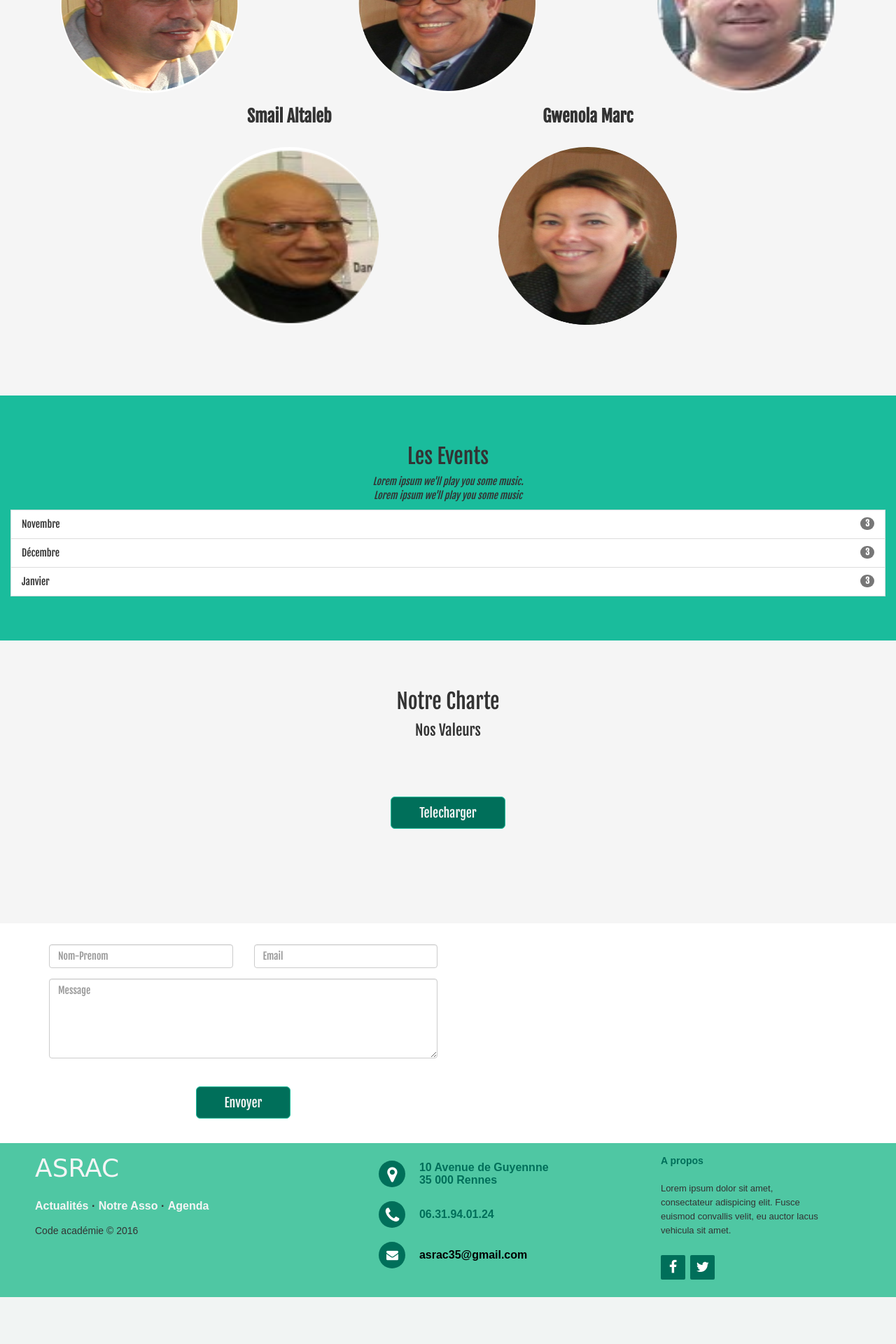
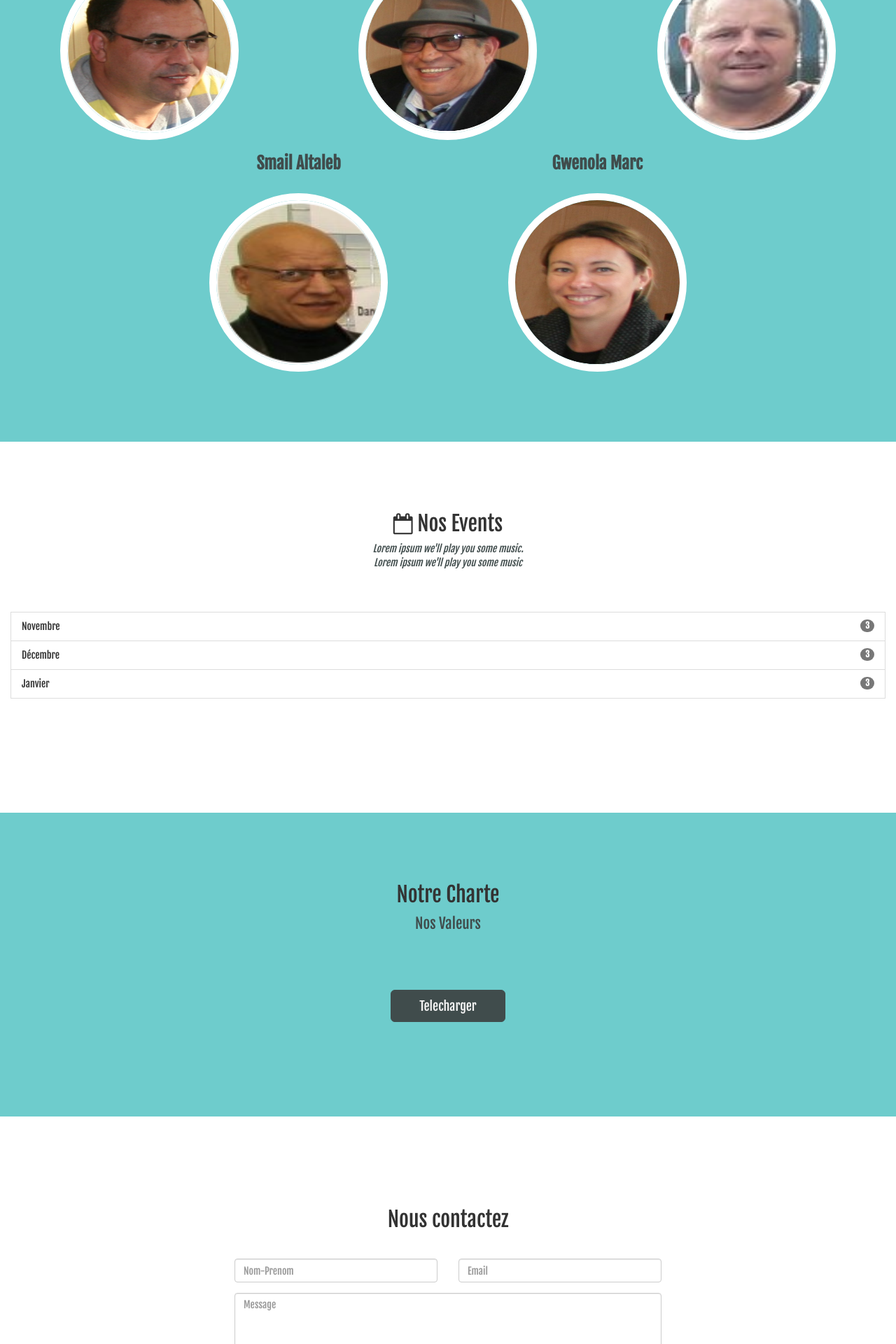
Before and after one commit to ghaffar35/Asrac-, a PHP site: template views/index.html.twig in a window 1280 px wide. Shown: the part 1520-3440 px from the top of the page at 70% size. Before the commit the page ends 3373 px from the top, so only its background shows below. Run offline with PHP 8.4, Linux system fonts and the light colour scheme; the template is opened without the code that fills it, so the values that code supplies are empty; some libraries are stand-ins or nearby versions.

Commit message:
changement des couleurs

```diff
--- a/views/index.html.twig
+++ b/views/index.html.twig
@@ -76,7 +76,7 @@
 
     <!--Association-->
     <section class="container text-center asso">
-            <h2>ASRAC</h2>
+            <h1>ASRAC</h1>
             <p><em>ipsum dolor!</em></p>
             <p>Lorem ipsum dolor sit amet, consectetur adipiscing elit, sed do eiusmod tempor incididunt ut labore et dolore magna aliqua. Ut enim ad minim veniam, quis nostrud exercitation ullamco laboris nisi ut aliquip ex ea commodo consequat. Duis aute
                 irure dolor in reprehenderit in voluptate velit esse cillum dolore eu fugiat nulla pariatur. Excepteur sint occaecat cupidatat non proident, sunt in culpa qui officia deserunt </p>
@@ -118,7 +118,7 @@
                 </div>
             </div>
             <div class="row">
-                <div class="col-sm-4 text-center medaillon4">
+                <div class="col-sm-4 col-sm-offset-2 text-center">
                     <h3 class="text-center"><strong>Smail Altaleb</strong></h3><br>
                     <a href="#membre4" data-toggle="collapse">
                         <img src="{{ app.request.basepath }}/images/tresorier.png" class="img-circle person" alt="Trésorier" width="255" height="255">
@@ -129,7 +129,7 @@
                         <p>Membre depuis 2015</p>
                     </div>
                 </div>
-                <div class="col-sm-4 text-center medaillon5">
+                <div class="col-sm-4 text-center">
                 <h3 class="text-center"><strong>Gwenola Marc</strong></h3><br>
                     <a href="#membre5" data-toggle="collapse">
                         <img src="{{ app.request.basepath }}/images/secretaire.png" class="img-circle person" alt="secretaire" width="255" height="255">
@@ -146,7 +146,7 @@
     <!--Evenement-->
     <section class="container text center evenements">
         <div id="tour" class="bg-1">
-                <h2 class="text-center">Les Events</h2>
+                <h2 class="text-center"><i class="fa fa-calendar-o i1" aria-hidden="true"></i> Nos Events</h2>
                 <p class="text-center">Lorem ipsum we'll play you some music.<br> Lorem ipsum we'll play you some music</p>
                 <ul class="list-group">
                     <li class="list-group-item" data-toggle="modal" data-target="#myModal">Novembre <span class="badge">3</span></li>
@@ -229,7 +229,7 @@
         <div class = "jumbotron">
 
    <div class = "container text-center">
-      <h2>Notre Charte</h2>
+      <h2><i class="fa fa-handshake-o" aria-hidden="true"></i>Notre Charte</h2>
       <p>Nos Valeurs</p>
       <p class="telechargementcharte">
          <a href ="{{ app.request.basepath }}/images/Charte.pdf" class = "btn btn-hero btn-lg" role = "button">Telecharger</a>
@@ -241,10 +241,11 @@
 
     <!--Formulaire de contact-->
     <!-- Container (Contact Section) -->
-<div id="contact " class="container bg-grey">
+<section class=" contact container text-center">
   <div class="row">
-    <div class="col-sm-6 slideanim text-center">
+    <div class="col-md-6 col-md-offset-3">
       <div class="row">
+              <h2 class="titrecontact"><i class="fa fa-telegram" aria-hidden="true"></i>Nous contactez</h2>
         <div class="col-sm-6 form-group">
           <input class="form-control" id="name" name="name" placeholder="Nom-Prenom" type="text" required>
         </div>
@@ -260,7 +261,6 @@
       </div>
     </div>
   </div>
-</div>
-    </section>
+</section>
 
  {% endblock %}
--- a/views/layout.html.twig
+++ b/views/layout.html.twig
@@ -99,7 +99,7 @@
 
 				<div>
 					<i class="fa fa-envelope"></i>
-					<p><a href="mailto:asrac35@gmail.com">asrac35@gmail.com</a></p>
+					<p><a href="mailto:asrac35@gmail.com">Mail</a></p>
 				</div>
 
 			</div>
--- a/web/css/style.css
+++ b/web/css/style.css
@@ -197,20 +184,25 @@ font-size: 16px; /*Police du texte*/
 
 
 .asso{
-    background-color:whitesmoke;
+    background-color:#6ECCCC;
     border: 2px;
-    border-color: #1ABC9C;
+    border-color: #404C4C;
     width: 100%;
-    padding-top: 50px;
+    padding-top: 80px;
     padding-bottom: 100px;
 }
 
-.medaillon4{
-margin-left: 200px;
+.person{
+border:10px solid #fff;
 }
 
-.medaillon5{
+.asso h2, p{
+    color:#404C4C;
+}
 
+
+h3{
+    color: #404C4C;
 }
 
 /*---------------------------------Evenement------------------------------------------------------*/
@@ -218,17 +210,26 @@ margin-left: 200px;
 .evenements{
     width: 100%;
     height: 350px;
-    background-color: #1ABC9C;
-    padding-top: 50px;
-    padding-bottom: 100px;
+    background-color: #fff;
+    padding-top: 80px;
+    padding-bottom: 450px;
 }
 
 bg-1 {
-      background: #1ABC9C;
+      background: #6ECCCC;
       color: #bdbdbd;
   }
   .bg-1 h3 {color: #fff;}
-  .bg-1 p {font-style: italic;}
+  .bg-1 p {
+      font-style: italic;
+       padding-bottom: 50px;
+}
+
+.i1{
+    color: #333;
+}
+
+
   .list-group-item:first-child {
       border-top-right-radius: 0;
       border-top-left-radius: 0;
@@ -273,8 +270,8 @@ bg-1 {
 }
 /*--------charte------------*/
 .jumbotron{
-background-color:whitesmoke;
-    padding-top: 50px;
+background-color:#6ECCCC;
+    padding-top: 80px;
     padding-bottom: 100px;
 }
 
@@ -284,20 +281,19 @@ background-color:whitesmoke;
 
 
 /*---Formulaire de contact--*/
-#contact{
+.contact{
     height: 430px;
     width: 100%;
-    padding-top: 50px;
-    padding-bottom: 100px;
+    padding-top: 80px;
+    padding-bottom: 450px;
 }
 
-.slideanim{
-   text-align: center;
+.titrecontact{
+padding-bottom: 30px;
 }
-
 /*-------Footer-------------------*/
 .footer-distributed{
-	background-color:  #4FC7A3;
+	background-color:  #6ECCCC;
 	box-shadow: 0 1px 1px 0 rgba(0, 0, 0, 0.12);
 	box-sizing: border-box;
 /*	width: 100%;*/
@@ -357,7 +353,7 @@ background-color:whitesmoke;
 }
 
 .footer-distributed .footer-center i{
-	background-color:  #006F5A;
+	background-color:  #404C4C;
 	color: #ffffff;
 	font-size: 25px;
 	width: 38px;
@@ -365,7 +361,7 @@ background-color:whitesmoke;
 	border-radius: 50%;
 	text-align: center;
 	line-height: 42px;
-	margin: 10px 15px;
+	margin: 7px 15px;
 	vertical-align: middle;
 }
 
@@ -378,7 +374,6 @@ background-color:whitesmoke;
 	display: inline-block;
 	vertical-align: middle;
 	margin:0;
-    color: #006F5A;
 }
 
 .footer-distributed .footer-center p span{
@@ -409,7 +404,7 @@ background-color:whitesmoke;
 
 .footer-distributed .footer-company-about span{
 	display: block;
-	color:  #006F5A;
+	color:   #404C4C;
 	font-size: 14px;
 	font-weight: bold;
 	margin-bottom: 20px;
@@ -424,7 +419,7 @@ background-color:whitesmoke;
 	width: 35px;
 	height: 35px;
 	cursor: pointer;
-	background-color:  #006F5A;
+	background-color:   #404C4C;
 	border-radius: 2px;
 
 	font-size: 20px;
```
Also changed, not shown: other parts of web/css/style.css (+13 -52 lines), 1 other file.
